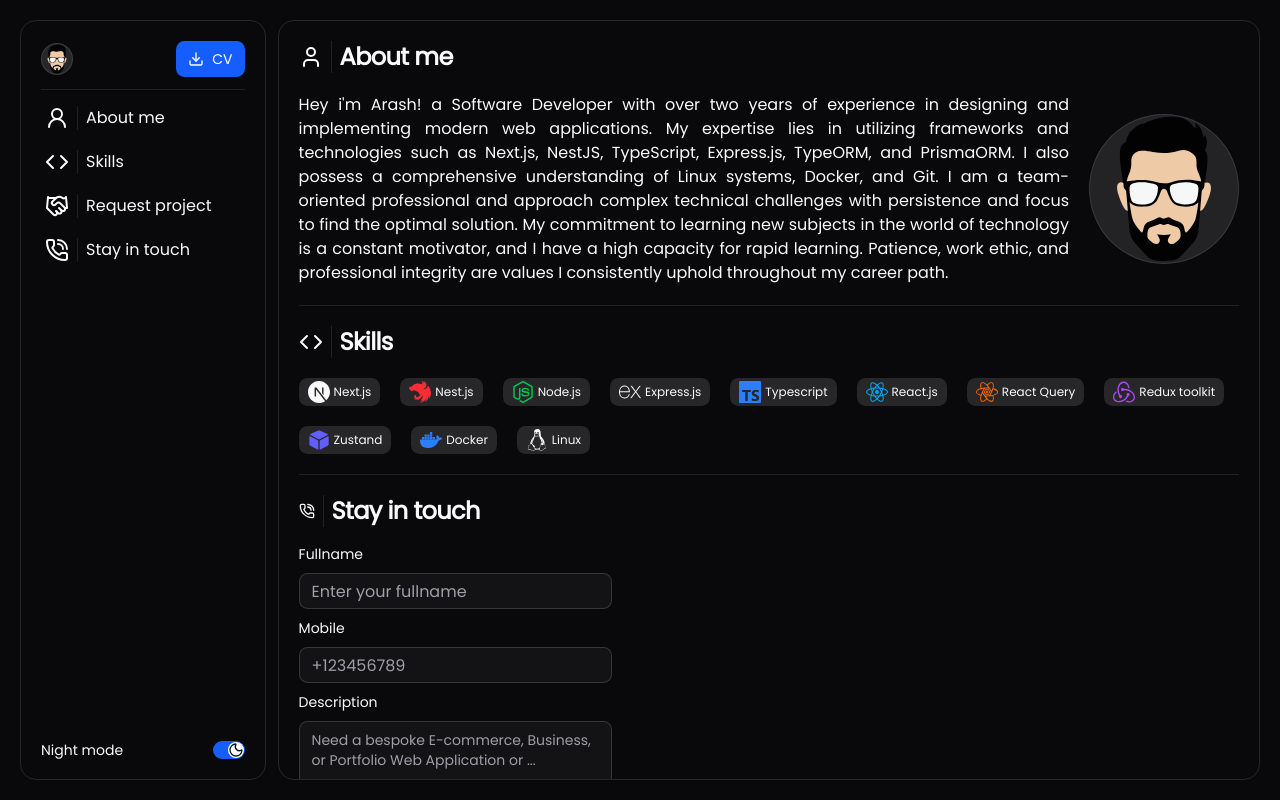
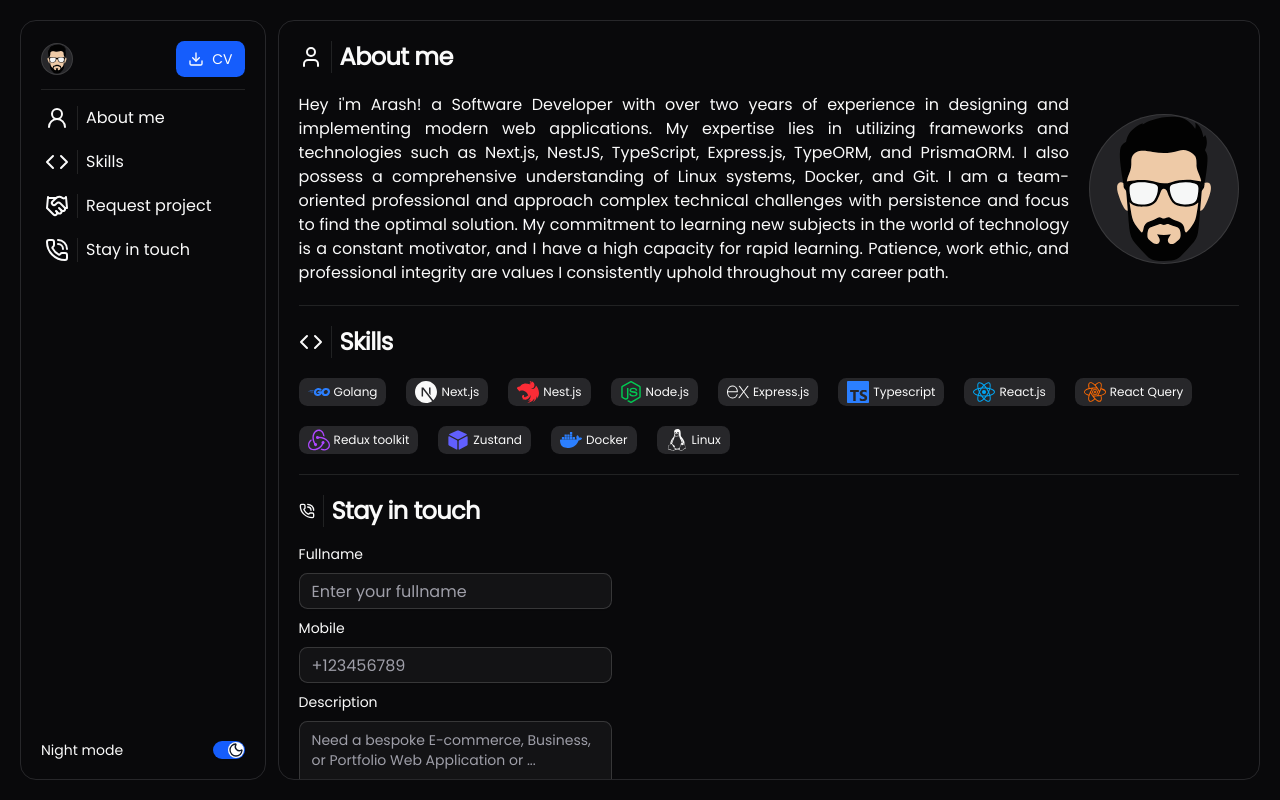
Before and after one commit to ProArash/arash-vip-webapp, a Next.js app: page / in a window 1280 px wide. Built offline with nearby package versions, Linux system fonts and the light colour scheme.

Commit message:
add: golang skill card

```diff
--- a/src/app/_components/Skills/SkillsContainer.tsx
+++ b/src/app/_components/Skills/SkillsContainer.tsx
@@ -1,6 +1,7 @@
 import {
   SiDocker,
   SiExpress,
+  SiGo,
   SiLinux,
   SiNestjs,
   SiNextdotjs,
@@ -17,6 +18,11 @@ import { Code } from "lucide-react";
 
 const SkillsContainer = () => {
   const skillArray: SkillCardProps[] = [
+    {
+      icon: <SiGo className="text-blue-500" />,
+      title: "Golang",
+      progress: 30,
+    },
     {
       icon: <SiNextdotjs />,
       title: "Next.js",
--- a/src/app/layout.tsx
+++ b/src/app/layout.tsx
@@ -22,7 +22,6 @@ export const metadata: Metadata = {
     "Frontend and Backend",
     "modern web application",
     "Software engineer freelance",
-    "Web developer Iran",
     "SEO friendly web design",
   ],
   authors: [{ name: "Arash Ghanbari", url: "https://arash.vip" }],
```
